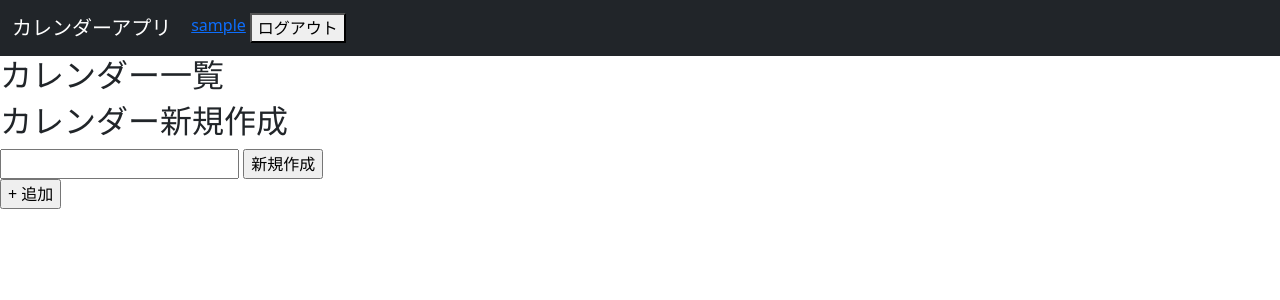
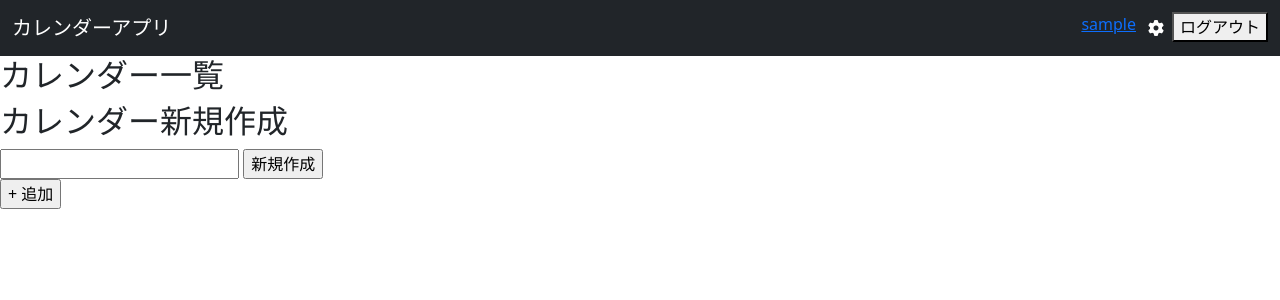
Before and after one commit to dghnts/calendarapp, a Django app: page /users in a window 1280 px wide. Shown: the top 300 px of the page. Run offline with Django 4.2, Linux system fonts and the light colour scheme; the visitor is signed in with stand-in values (Sample User, id 1); data that the repository does not hold is empty.

Commit message:
共有権限の編集ボタンを追加

```diff
--- a/templates/common/base.html
+++ b/templates/common/base.html
@@ -23,11 +23,12 @@
         <nav class="navbar navbar-expand-lg navbar-dark bg-dark">
             <div class="container-fluid">
                 <a class="navbar-brand" href="{% url 'schedule:index' %}">カレンダーアプリ</a>
+                <!--
                 <button class="navbar-toggler" type="button" data-bs-toggle="collapse" data-bs-target="#navbarSupportedContent" aria-controls="navbarSupportedContent" aria-expanded="false" aria-label="Toggle navigation">
                     <span class="navbar-toggler-icon"></span>
                 </button>
                 <div class="collapse navbar-collapse" id="navbarSupportedContent">
-                    <!--
+
                     <ul class="navbar-nav me-auto mb-2 mb-lg-0">
                             <li class="nav-item">
                             <a class="nav-link active" aria-current="page" href="#">Home</a>
@@ -55,9 +56,11 @@
                         <button class="btn btn-outline-success" type="submit">Search</button>
                     </form>
                     -->
-                    <div class="d-flex justify-content-end">
+                    <div class="nav-item d-flex justify-content-end">
                         {% if user.is_active %}
-                        <a class="px-1" href="{% url 'users:user_index' %}">{{ user }}</a>
+                            <a class="px-1" href="{% url 'users:user_index' %}">{{ user }}</a>
+                            <!-- 設定ボタン（共有権限のｓ編集などに使用する）-->
+                            <i class="fa-solid fa-gear p-2" style="color:white;" href=""></i>
                             <form class="logout" method="post" action="{% url 'account_logout' %}">
                                 {% csrf_token %}
                                 {% if redirect_field_value %}
@@ -77,9 +80,11 @@
                         {% endif %}
                     </div>
                 </div>
+
             </div>
         </nav>
-
+        {% block extra_header %}
+        {% endblock %}
     </header>
     <main>
         {% if messages %}
--- a/templates/schedule/calendar.html
+++ b/templates/schedule/calendar.html
@@ -17,6 +17,9 @@
   <!--日本語化用JS-->
   <script src="https://cdn.jsdelivr.net/npm/flatpickr/dist/l10n/ja.js"></script>
 
+  <!-- fontawesome -->
+  <script src="https://cdnjs.cloudflare.com/ajax/libs/font-awesome/6.4.2/js/all.min.js"></script>
+  <link rel="stylesheet" src="https://cdnjs.cloudflare.com/ajax/libs/font-awesome/6.4.2/css/all.min.css">
 
   <script>
     //　特殊文字("<",">","'",etc...)をエスケープしないための処理
@@ -40,6 +43,7 @@
             <div>{{ event.id }}</div>
             <div>期間:{{event.start}} ~ {{event.end}}</div>
             <div>イベント名:{{ event.title }}</div>
+            <!-- 書き込み権限がある場合のみ編集ボタンを表示 -->
             {% if write %}
               <button type="button" id="edit_{{event.id}}" class="btn btn-primary" data-bs-toggle="modal" data-bs-target="#staticBackdrop" >
                 編集
@@ -52,6 +56,7 @@
   </div>
   <!--モーダルダイアログの記述-->
   <!-- Button trigger modal -->
+  <!-- 書き込み権限がある場合modalを表示する -->
   {% if write %}
   <button type="button" id="register" class="btn btn-primary" data-bs-toggle="modal" data-bs-target="#staticBackdrop" style="display:none">
   </button>
```
